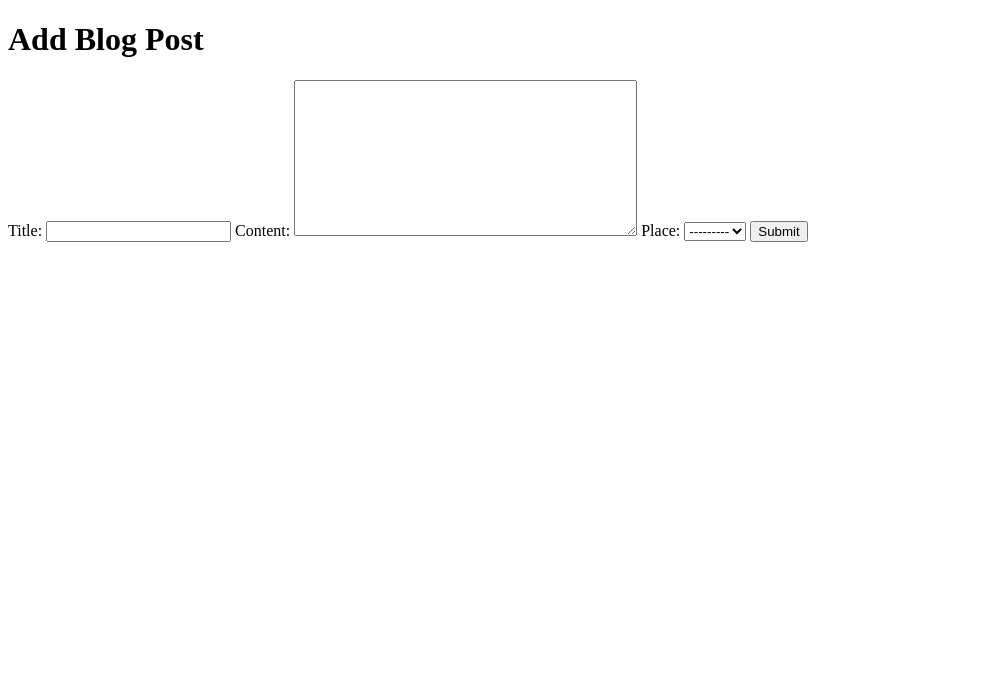
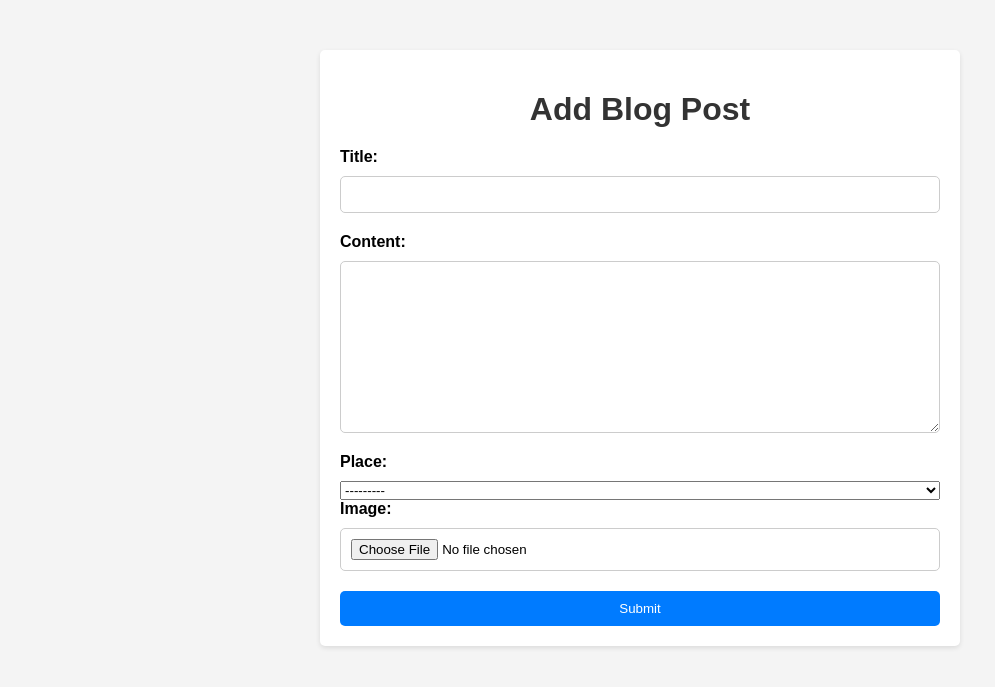
Before and after one commit to dixituwindsor/AdventureMinds, a Django app: page /blogpost/ in a window 1280 px wide. Shown: the top 687 px of the page, without its empty margins (0-995 px from the left). Run offline with Django 5.2, Linux system fonts and the light colour scheme; data that the repository does not hold is empty; parts of the project's set-up code (start-up, migrations or seed data) failed here and were passed over.

Commit message:
update the css of the blogpost

```diff
--- a/mainapp/templates/mainapp/add_blogpost.html
+++ b/mainapp/templates/mainapp/add_blogpost.html
@@ -4,7 +4,61 @@
     <meta charset="UTF-8">
     <meta name="viewport" content="width=device-width, initial-scale=1.0">
     <title>Add Blog Post</title>
+        <style>
+        body {
+            font-family: Arial, sans-serif;
+            background-color: #f4f4f4;
+            margin: 0;
+            padding: 0;
+        }
 
+        .container {
+            max-width: 600px;
+            margin: 50px auto;
+            padding: 20px;
+            background-color: #fff;
+            border-radius: 5px;
+            box-shadow: 0 2px 5px rgba(0, 0, 0, 0.1);
+        }
+
+        h1 {
+            text-align: center;
+            margin-bottom: 20px;
+            color: #333;
+        }
+
+        form {
+            display: flex;
+            flex-direction: column;
+        }
+
+        label {
+            margin-bottom: 10px;
+            font-weight: bold;
+        }
+
+        input[type="text"],
+        textarea,
+        input[type="file"] {
+            padding: 10px;
+            margin-bottom: 20px;
+            border-radius: 5px;
+            border: 1px solid #ccc;
+        }
+
+        button[type="submit"] {
+            padding: 10px;
+            background-color: #007bff;
+            color: #fff;
+            border: none;
+            border-radius: 5px;
+            cursor: pointer;
+        }
+
+        button[type="submit"]:hover {
+            background-color: #0056b3;
+        }
+    </style>
 </head>
 <body>
     <div class="container">
@@ -17,8 +71,8 @@
             {{ blog_form.content }}
             <label for="id_place">Place:</label>
             {{ blog_form.place }}
-{#            <label for="id_image">Image:</label>#}
-{#            <input type="file" name="image" id="id_image">#}
+            <label for="id_image">Image:</label>
+            <input type="file" name="image" id="id_image">
             <button type="submit">Submit</button>
         </form>
     </div>
```
